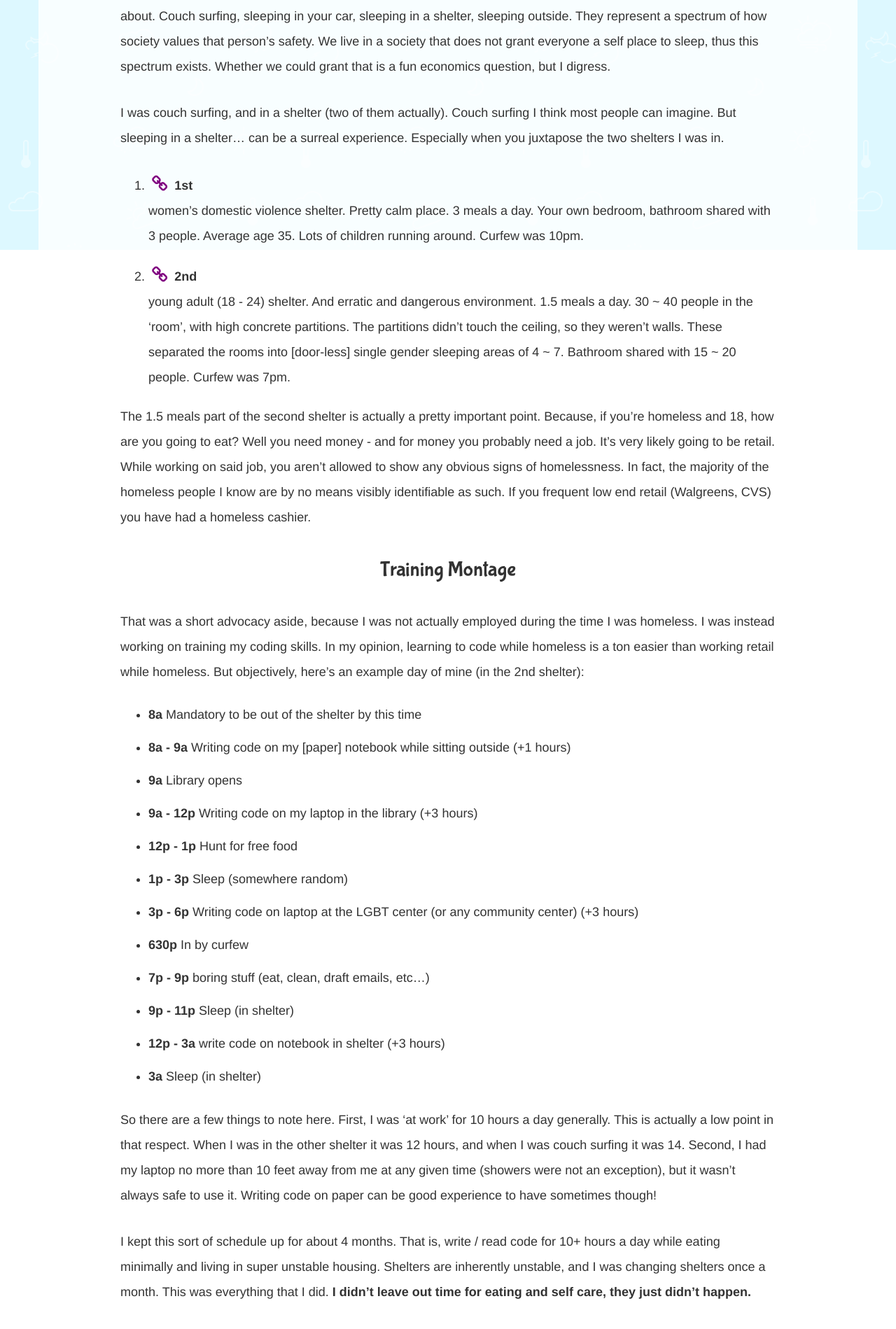
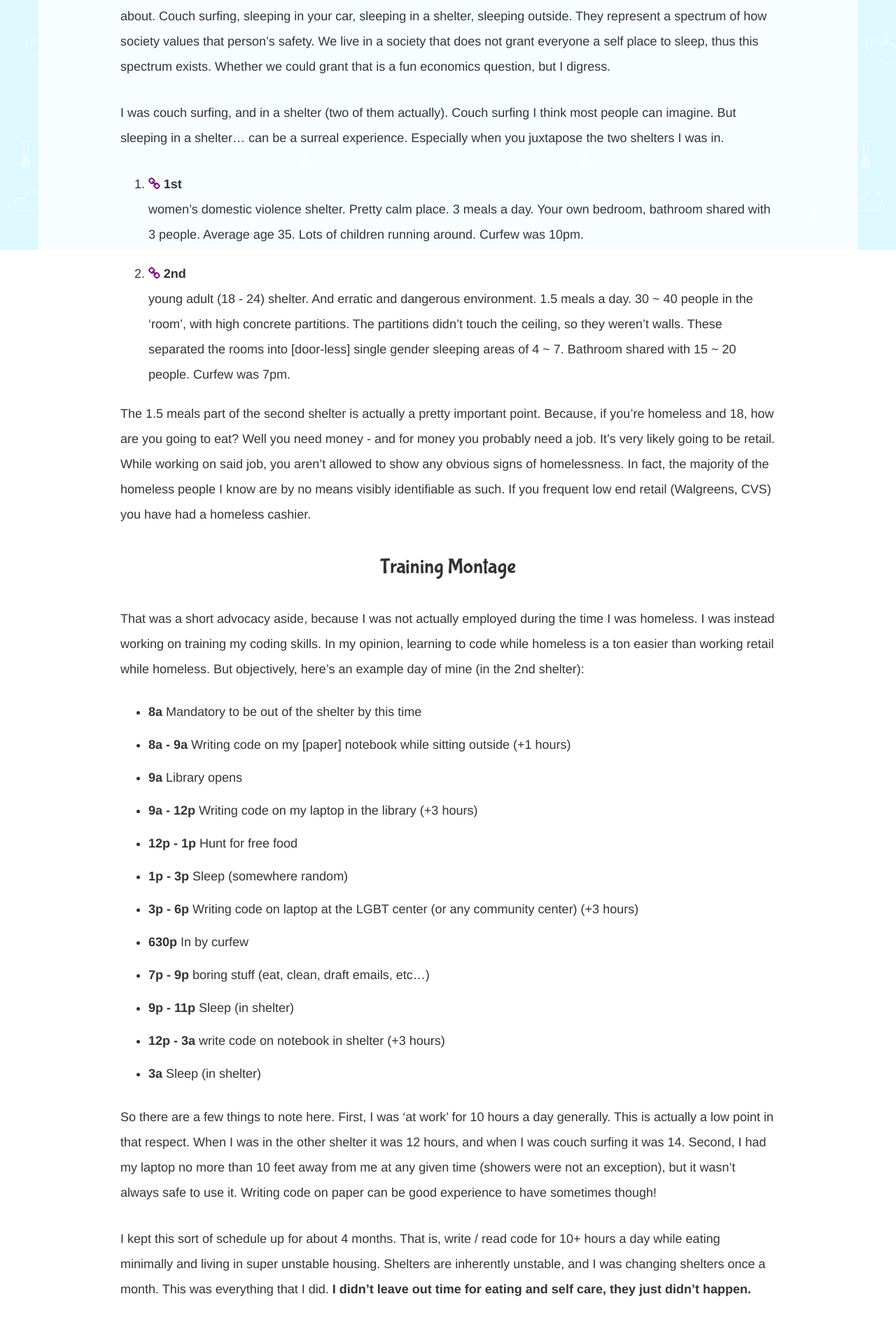
Before and after one commit to coilysiren/lynncyrin.github.io, a Jekyll site: the page built from _posts/2016-06-12-origin-story.md, in a window 1280 px wide. Shown: the part 543-2442 px from the top of the page at 70% size. Built offline with Jekyll 4.4.1, drawn with Linux system fonts in a browser that asks for light colours; nearby versions of some CDN libraries.

Commit message:
links less huge

```diff
--- a/_sass/_article.sass
+++ b/_sass/_article.sass
@@ -67,6 +67,10 @@ article, .index-articles>*
     ol li > *
         display: inline
 
+    .autolink i
+        font-size: 1em
+        margin: 0
+
     .article-navigation
         position: relative
         text-align: center
```
